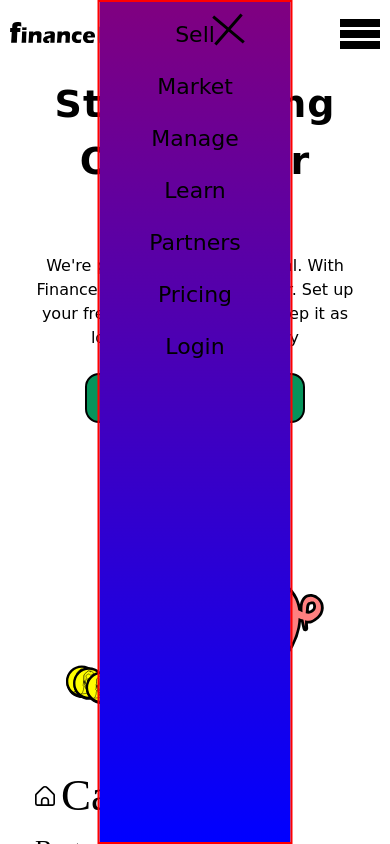
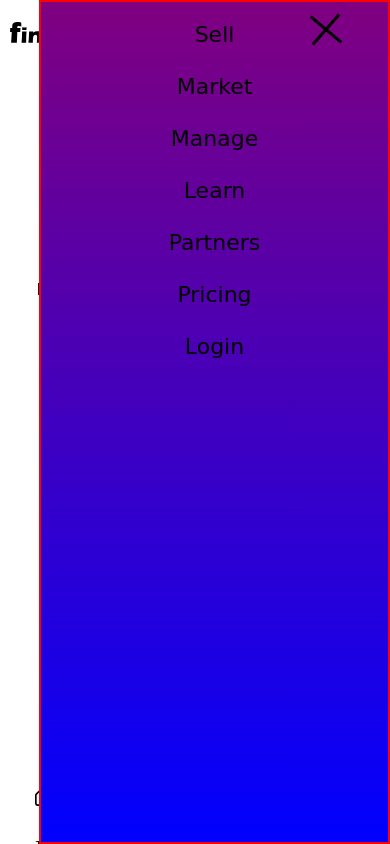
Before and after one commit to SunilCodr/demo_ui_1, a plain HTML site: page index.html in a window 390 px wide. Both pictures are taken after a click on the element 360 px from the left and 35 px from the top of the page. Shown: the top 844 px of the page. Drawn offline with Linux system fonts and the light colour scheme.

Commit message:
mobile nav bar transform translate property modified

```diff
--- a/index.css
+++ b/index.css
@@ -744,10 +744,10 @@ footer .bottom-footer {
   }
   .mobile-nav {
     display: block;
-    transform: translateX(300%);
+    transform: translateX(100%);
     transition: all .5s;
     z-index: 9999;
-    width: 50%;
+    width: 90%;
     background-image: linear-gradient(to bottom, purple,blue);
     height: 100%;
     border: 2px solid red;
--- a/main.js
+++ b/main.js
@@ -4,8 +4,8 @@ const closeSwitch = document.getElementById("mob-close-menu-switch")
 openSwitch.addEventListener('click', showMobilNav);
 closeSwitch.addEventListener('click', closeMobileNav);
 function showMobilNav() {
-    mobileNav.style.transform = 'translateX(-50%)';
+    mobileNav.style.transform = 'translateX(0%)';
 }
 function closeMobileNav() {
-    mobileNav.style.transform = "translateX(50%)"
+    mobileNav.style.transform = "translateX(100%)"
 }
```
